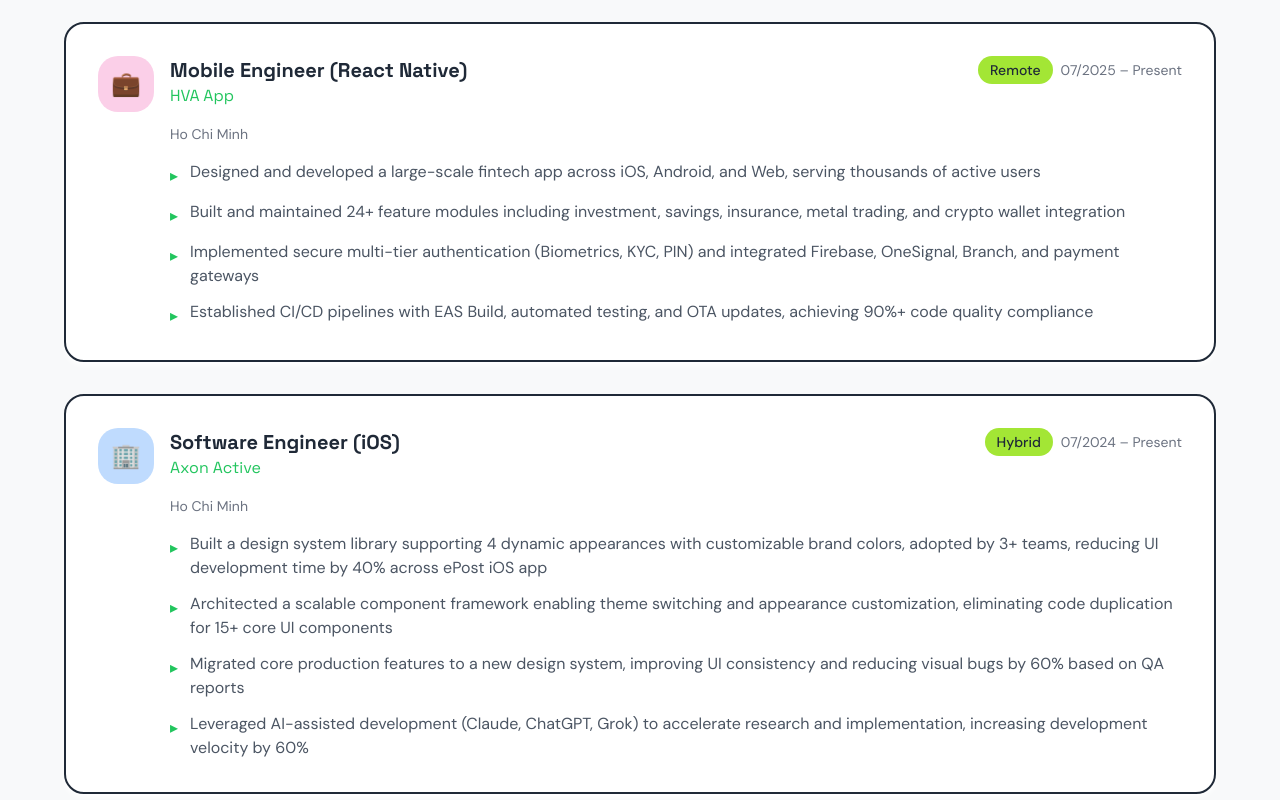
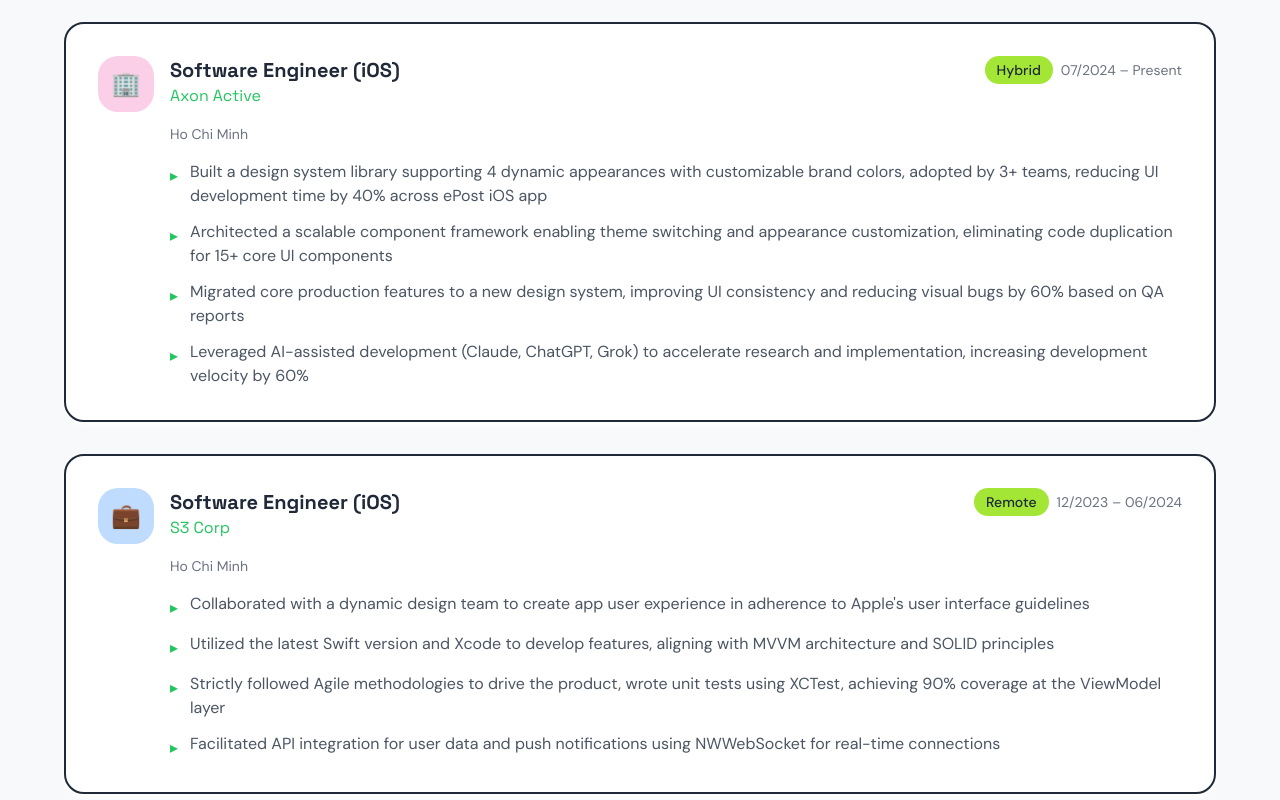
Before and after one commit to phuongddx/portfolio-next, a Next.js app: page / in a window 1280 px wide. Shown: the part 1580-2380 px from the top of the page. Built offline with nearby package versions, Linux system fonts and the light colour scheme.

Commit message:
feat: remove HVA Financial App from experience and projects Removed HVA App work experience entry and featured project entry.

```diff
--- a/components/data/experience-data.ts
+++ b/components/data/experience-data.ts
@@ -10,21 +10,6 @@ export interface Experience {
 }
 
 export const experiences: Experience[] = [
-  {
-    id: "hva-app",
-    title: "Mobile Engineer (React Native)",
-    company: "HVA App",
-    startDate: "07/2025",
-    endDate: "Present",
-    location: "Ho Chi Minh",
-    locationType: "Remote",
-    achievements: [
-      "Designed and developed a large-scale fintech app across iOS, Android, and Web, serving thousands of active users",
-      "Built and maintained 24+ feature modules including investment, savings, insurance, metal trading, and crypto wallet integration",
-      "Implemented secure multi-tier authentication (Biometrics, KYC, PIN) and integrated Firebase, OneSignal, Branch, and payment gateways",
-      "Established CI/CD pipelines with EAS Build, automated testing, and OTA updates, achieving 90%+ code quality compliance",
-    ],
-  },
   {
     id: "axon-active",
     title: "Software Engineer (iOS)",
--- a/components/data/projects-data.ts
+++ b/components/data/projects-data.ts
@@ -13,17 +13,6 @@ export interface Project {
 }
 
 export const projects: Project[] = [
-  {
-    id: "hva-financial",
-    title: "HVA Financial App",
-    category: "Fintech",
-    description:
-      "Large-scale fintech app across iOS, Android, and Web with 24+ modules including investment, savings, insurance, metal trading, and crypto wallet.",
-    technologies: ["React Native", "TypeScript", "Firebase", "OneSignal"],
-    stat: { value: "90%+", label: "code quality compliance" },
-    screenshots: [],
-    appStoreUrl: "https://apps.apple.com/us/app/hva-%C4%91%E1%BA%A7u-t%C6%B0-%C4%91a-l%E1%BB%9Bp-t%C3%A0i-s%E1%BA%A3n/id6748415445",
-  },
   {
     id: "epost-design-system",
     title: "ePost Design System",
```
